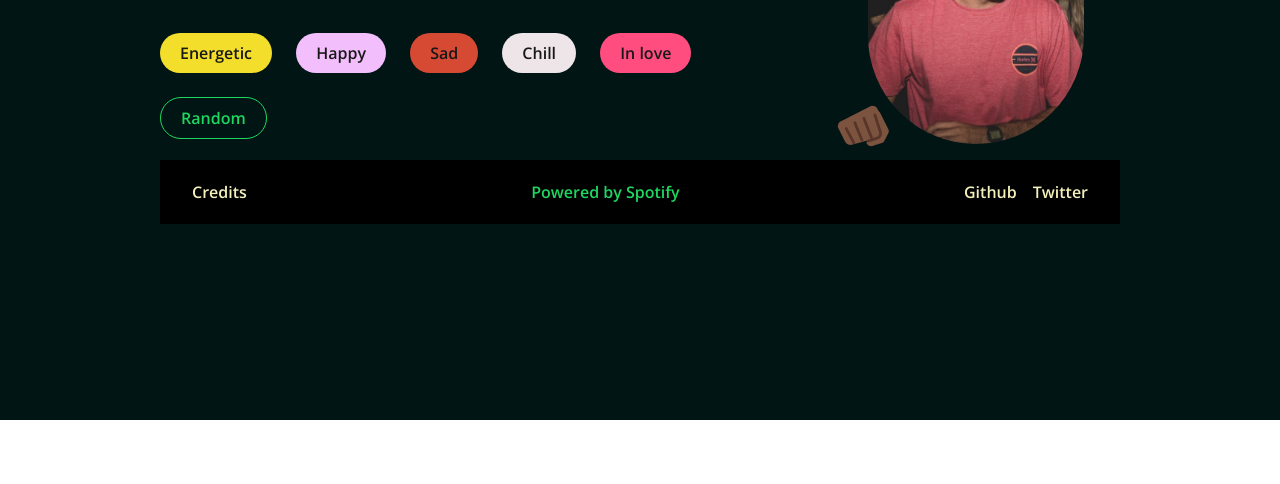
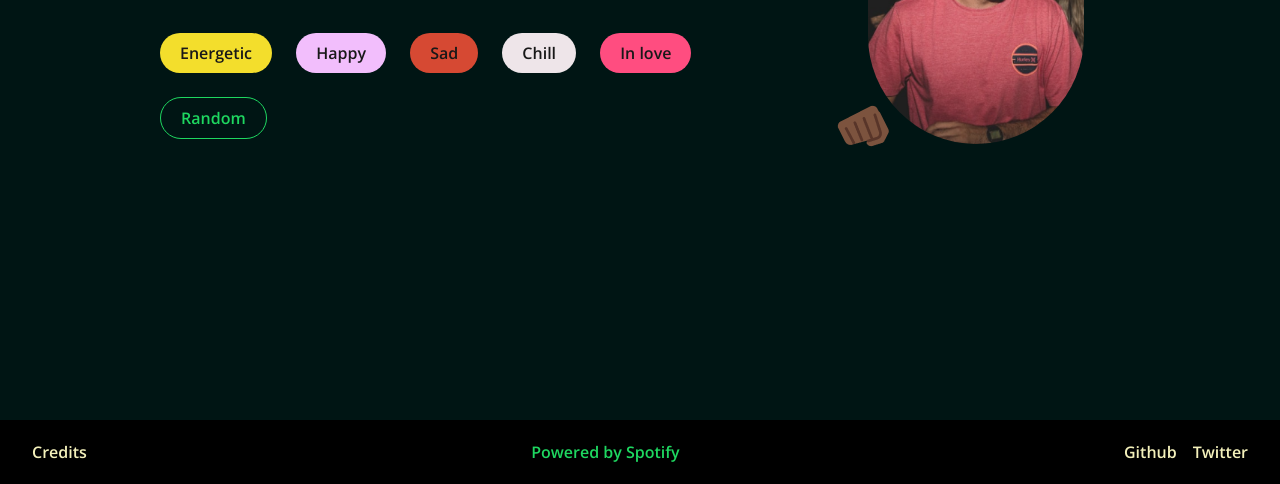
Before and after one commit to TheSpaceDork/Playlist-Generator, a website: page steptwo.html in a window 1280 px wide. Shown: the part 380-864 px from the top of the page. Before the commit the page ends 800 px from the top, so only its background shows below. Drawn offline with nearby package versions, Linux system fonts and the light colour scheme; no server answers; files whose address does not match are found by name.

Commit message:
Moved the footer out of the section

```diff
--- a/steptwo.html
+++ b/steptwo.html
@@ -110,8 +110,10 @@
           </div>
         </div>
       </div>
-      <footer
-        class="fixed bottom-0 right-0 left-0 w-full bg-black h-[8rem] items-center lg:h-[4rem] flex flex-col lg:flex-row justify-between px-8 py-5 text-md font-semibold"
+    </section>
+
+          <footer
+        class="w-full bg-black h-[8rem] items-center lg:h-[4rem] flex flex-col lg:flex-row justify-between px-8 py-5 text-md font-semibold"
       >
         <p class="text-[#F4F1BB] cursor-pointer">Credits</p>
         <p class="text-[#1ED760] cursor-pointer">Powered by Spotify</p>
@@ -120,7 +122,6 @@
           <p class="cursor-pointer">Twitter</p>
         </div>
       </footer>
-    </section>
     <script src="./js/accessToken.js"></script>
     <script src="main.js"></script>
   </body>
```
Also changed, not shown: stepthree.html (+4 -2 lines).
